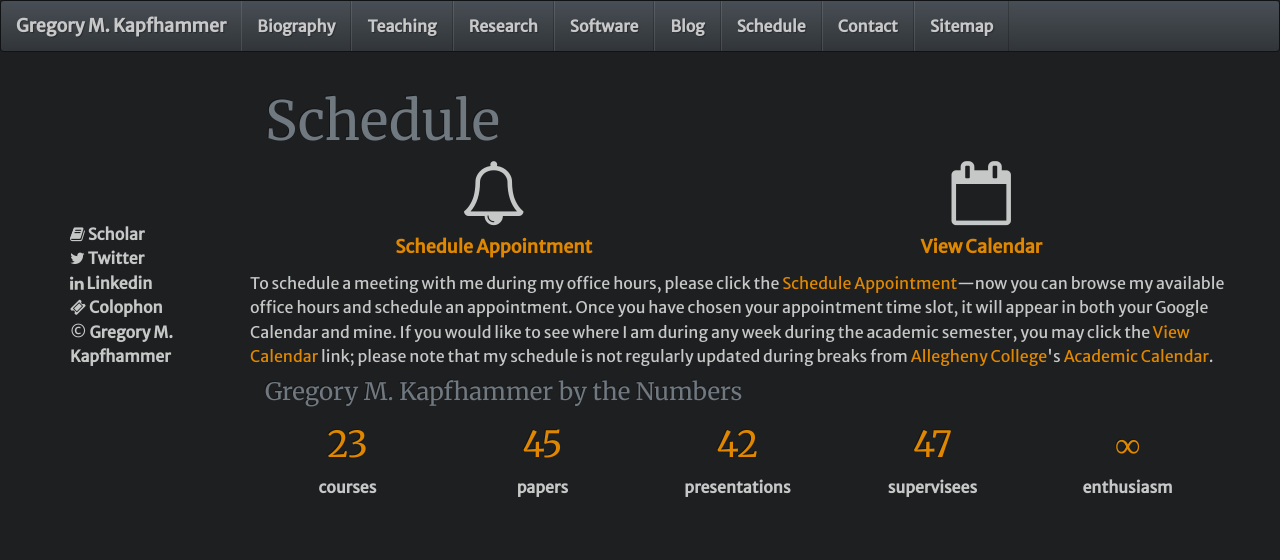
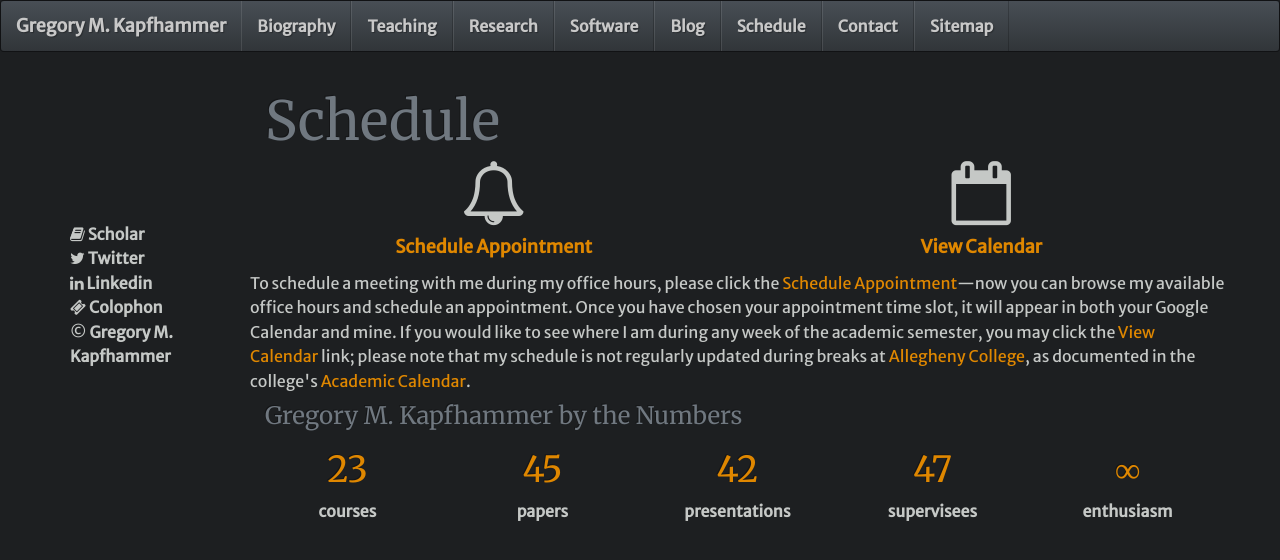
Before and after one commit to geerc/www, a Jekyll site: the page built from gkapfham/site/main/Schedule.md, in a window 1280 px wide. Shown: the top 560 px of the page. Built offline with Jekyll 4.4.1, drawn with Linux system fonts in a browser that asks for light colours; nearby versions of some CDN libraries; Markdown is read by kramdown in place of the engine named in the settings; comment, search, counter and statistics services are not loaded.

Commit message:
Fixed a small phrasing mistake in the Schedule.md.

```diff
--- a/gkapfham/site/main/Schedule.md
+++ b/gkapfham/site/main/Schedule.md
@@ -29,9 +29,9 @@ To schedule a meeting with me during my office hours, please click the <a href =
 "https://www.google.com/calendar/selfsched?sstoken=UU9NbDBvclJCQjlQfGRlZmF1bHR8YTlkNzM1MzFiMTUxNDhhYTc2ZDI2MDhmM2ZiZWJjZGE">Schedule
 Appointment</a>&mdash;now you can browse my available office hours and schedule an appointment.  Once you have chosen
 your appointment time slot, it will appear in both your Google Calendar and mine.  If you would like to see where I am
-during any week during the academic semester, you may click the <a href =
+during any week of the academic semester, you may click the <a href =
 "http://www.google.com/calendar/embed?src=gkapfham%40allegheny.edu&ctz=America/New_York">View Calendar</a> link; please
-note that my schedule is not regularly updated during breaks from <a href = "http://www.allegheny.edu">Allegheny
-College</a>'s <a href = "http://sites.allegheny.edu/dean/academic-calendar/">Academic Calendar</a>.
+note that my schedule is not regularly updated during breaks at <a href = "http://www.allegheny.edu">Allegheny
+College</a>, as documented in the college's <a href = "http://sites.allegheny.edu/dean/academic-calendar/">Academic Calendar</a>.
 
 </div>
```
